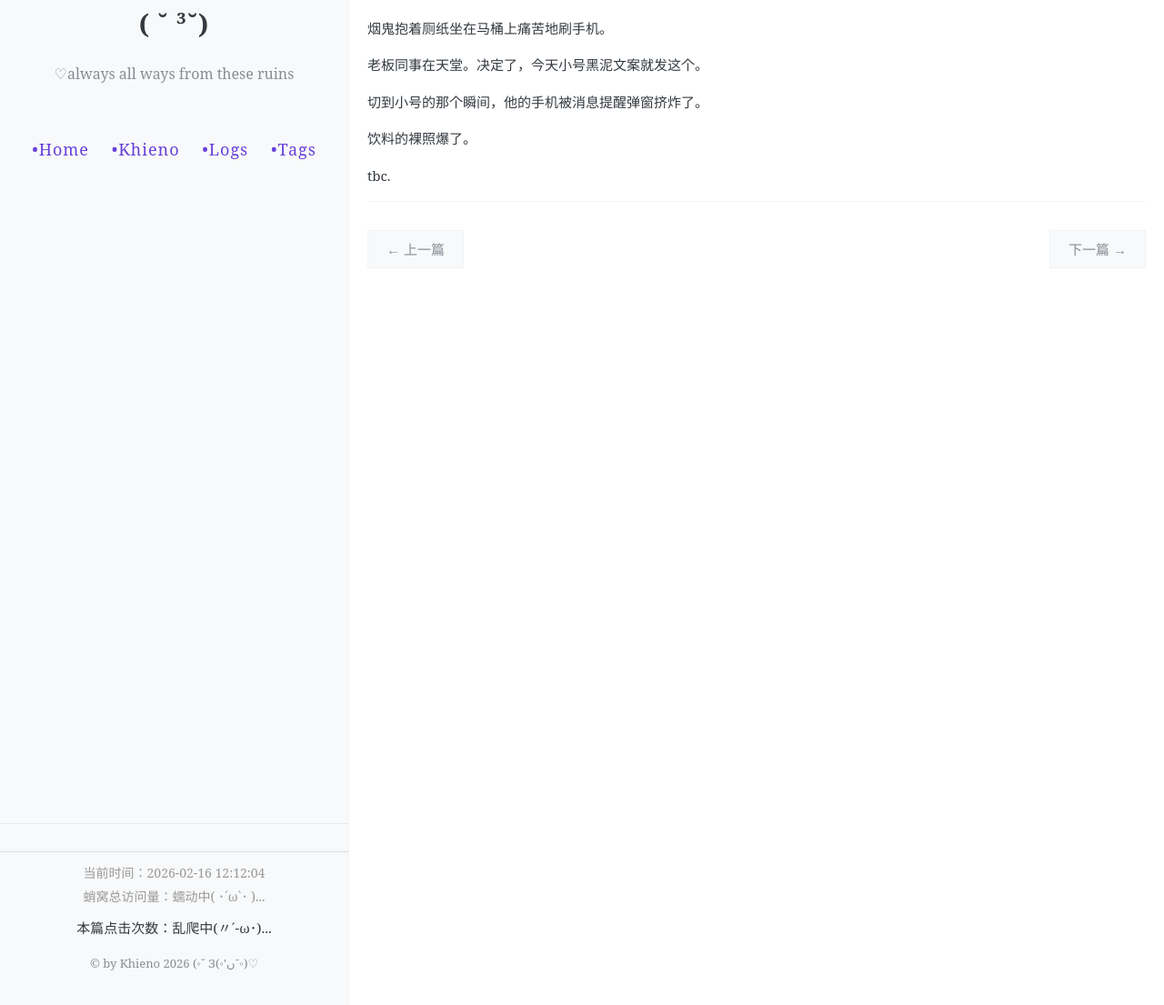
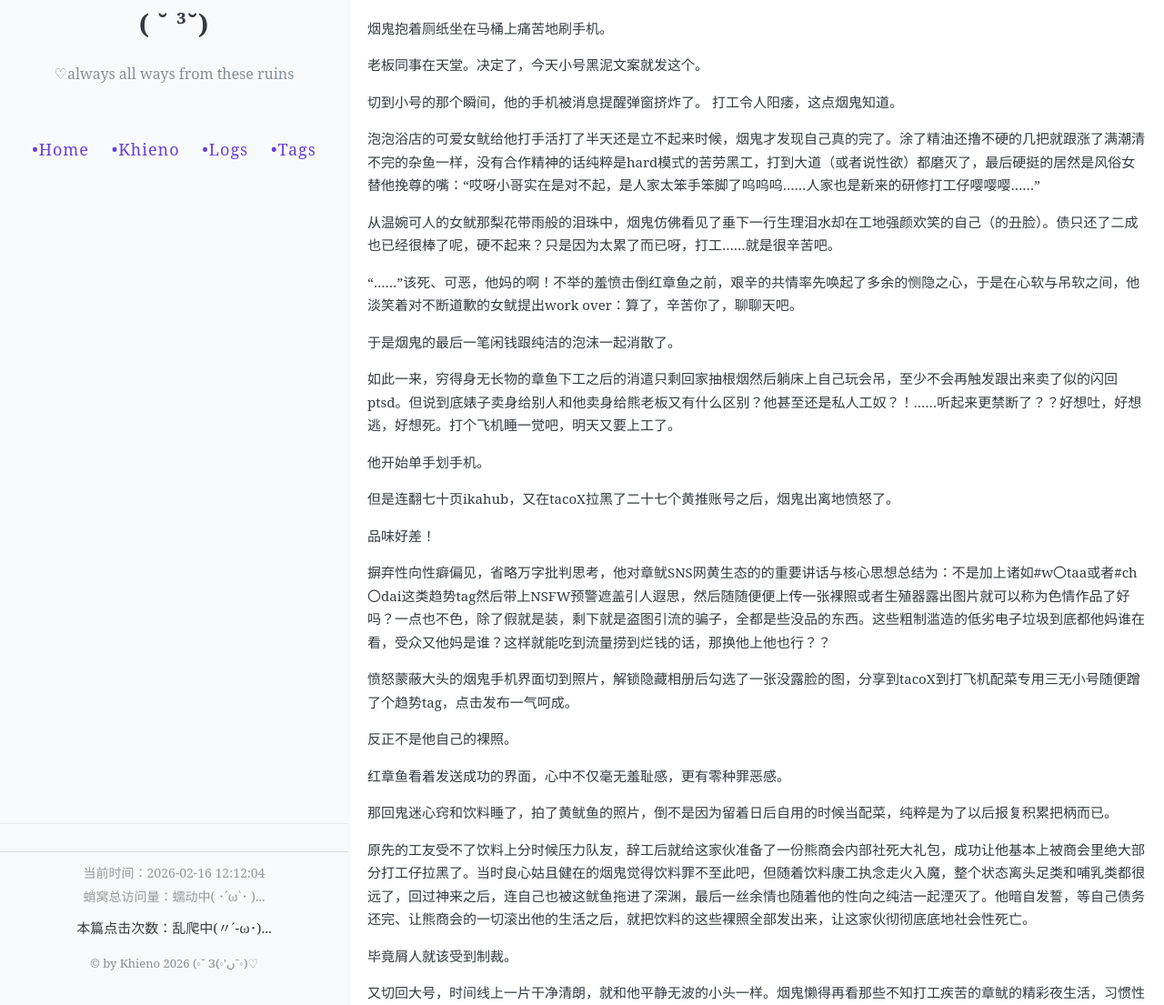
Before and after one commit to khieno/maybealiar, a Jekyll site: the page built from _posts/2026-02-07-aytv1.md, in a window 1280 px wide and 1400 px high, scrolled down 1260 px. Shown: the part 295-1400 px from the top of the window at 91% size. Built offline with Jekyll 4.4.1, drawn with Linux system fonts in a browser that asks for light colours; comment, search, counter and statistics services are not loaded; some of the changed text lies outside the part shown.

Commit message:
Update 2026-02-07-aytv1.md

```diff
--- a/_posts/2026-02-07-aytv1.md
+++ b/_posts/2026-02-07-aytv1.md
@@ -69,7 +69,61 @@
 老板同事在天堂。决定了，今天小号黑泥文案就发这个。
 
 切到小号的那个瞬间，他的手机被消息提醒弹窗挤炸了。
+打工令人阳痿，这点烟鬼知道。
 
+泡泡浴店的可爱女鱿给他打手活打了半天还是立不起来时候，烟鬼才发现自己真的完了。涂了精油还撸不硬的几把就跟涨了满潮清不完的杂鱼一样，没有合作精神的话纯粹是hard模式的苦劳黑工，打到大道（或者说性欲）都磨灭了，最后硬挺的居然是风俗女替他挽尊的嘴：“哎呀小哥实在是对不起，是人家太笨手笨脚了呜呜呜……人家也是新来的研修打工仔嘤嘤嘤……”
+
+从温婉可人的女鱿那梨花带雨般的泪珠中，烟鬼仿佛看见了垂下一行生理泪水却在工地强颜欢笑的自己（的丑脸）。债只还了二成也已经很棒了呢，硬不起来？只是因为太累了而已呀，打工……就是很辛苦吧。
+
+“……”该死、可恶，他妈的啊！不举的羞愤击倒红章鱼之前，艰辛的共情率先唤起了多余的恻隐之心，于是在心软与吊软之间，他淡笑着对不断道歉的女鱿提出work over：算了，辛苦你了，聊聊天吧。
+
+于是烟鬼的最后一笔闲钱跟纯洁的泡沫一起消散了。
+
+如此一来，穷得身无长物的章鱼下工之后的消遣只剩回家抽根烟然后躺床上自己玩会吊，至少不会再触发跟出来卖了似的闪回ptsd。但说到底婊子卖身给别人和他卖身给熊老板又有什么区别？他甚至还是私人工奴？！……听起来更禁断了？？好想吐，好想逃，好想死。打个飞机睡一觉吧，明天又要上工了。
+
+他开始单手划手机。
+
+但是连翻七十页ikahub，又在tacoX拉黑了二十七个黄推账号之后，烟鬼出离地愤怒了。
+
+品味好差！
+
+摒弃性向性癖偏见，省略万字批判思考，他对章鱿SNS网黄生态的的重要讲话与核心思想总结为：不是加上诸如#w〇taa或者#ch〇dai这类趋势tag然后带上NSFW预警遮盖引人遐思，然后随随便便上传一张裸照或者生殖器露出图片就可以称为色情作品了好吗？一点也不色，除了假就是装，剩下就是盗图引流的骗子，全都是些没品的东西。这些粗制滥造的低劣电子垃圾到底都他妈谁在看，受众又他妈是谁？这样就能吃到流量捞到烂钱的话，那换他上他也行？？
+
+愤怒蒙蔽大头的烟鬼手机界面切到照片，解锁隐藏相册后勾选了一张没露脸的图，分享到tacoX到打飞机配菜专用三无小号随便蹭了个趋势tag，点击发布一气呵成。
+
+反正不是他自己的裸照。
+
+红章鱼看着发送成功的界面，心中不仅毫无羞耻感，更有零种罪恶感。
+
+那回鬼迷心窍和饮料睡了，拍了黄鱿鱼的照片，倒不是因为留着日后自用的时候当配菜，纯粹是为了以后报复积累把柄而已。
+
+原先的工友受不了饮料上分时候压力队友，辞工后就给这家伙准备了一份熊商会内部社死大礼包，成功让他基本上被商会里绝大部分打工仔拉黑了。当时良心姑且健在的烟鬼觉得饮料罪不至此吧，但随着饮料康工执念走火入魔，整个状态离头足类和哺乳类都很远了，回过神来之后，连自己也被这鱿鱼拖进了深渊，最后一丝余情也随着他的性向之纯洁一起湮灭了。他暗自发誓，等自己债务还完、让熊商会的一切滚出他的生活之后，就把饮料的这些裸照全部发出来，让这家伙彻彻底底地社会性死亡。
+
+毕竟屑人就该受到制裁。
+
+又切回大号，时间线上一片干净清朗，就和他平静无波的小头一样。烟鬼懒得再看那些不知打工疾苦的章鱿的精彩夜生活，习惯性一排赞戳下去之后就熄了屏手机丢一边。
+
+第二天又是酣畅淋漓地没康。
+
+又是千篇一律地饮料跟所有人爆了，道歉的继续道歉，抽烟的继续抽烟，路人的继续路人。这回散伙烟鬼收拾得异常迅速，就怕多逗留一秒就被逮着查数据复盘，要是复盘时黄鱿鱼发现他搬蛋数量不对头那就全完了。
+
+消极怠工也是制裁的一环。
+
+……但要缓消，慢消，有计划地消，消得从容、体面，让饮料只觉得他是抽烟抽空了体力，wave3过不去责任不全在他。一直是游泳圈的后辈酱按下不提，身为队长冲康却做不到一带三，黄鱿鱼不是更该反省自己吗？这么想真是轻松多了呀。
+
+红章鱼难得感到一阵松快，连白煮乌冬面都能尝出七味粉的辛辣以外的酸甜味，他不禁轻盈地想着一切难道真的要好起来了？
+
+然后发现是乌冬面过期了。
+
+………………
+
+烟鬼抱着厕纸坐在马桶上痛苦地刷手机。
+
+老板同事在天堂。决定了，今天小号黑泥文案就发这个。
+
+切到小号的那个瞬间，他的手机被消息提醒弹窗挤炸了。
+
+饮料的裸照爆了。
 饮料的裸照爆了。
 
 
```
